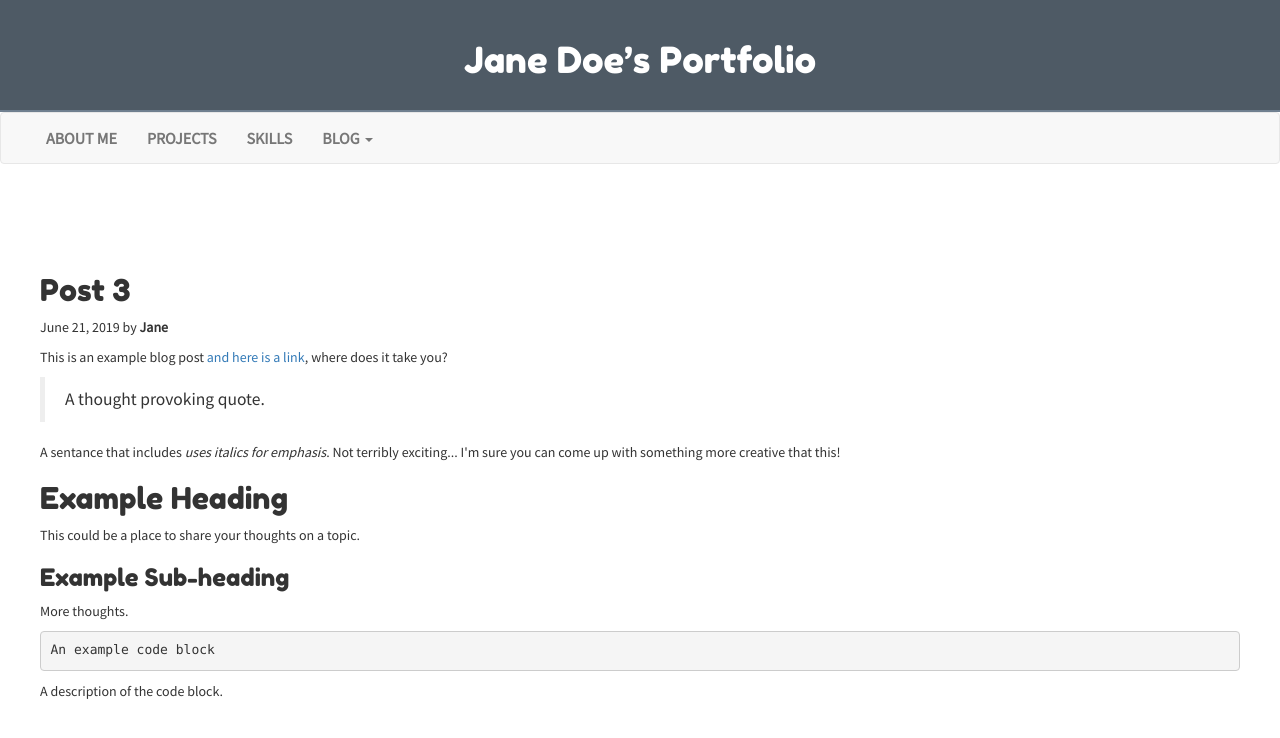
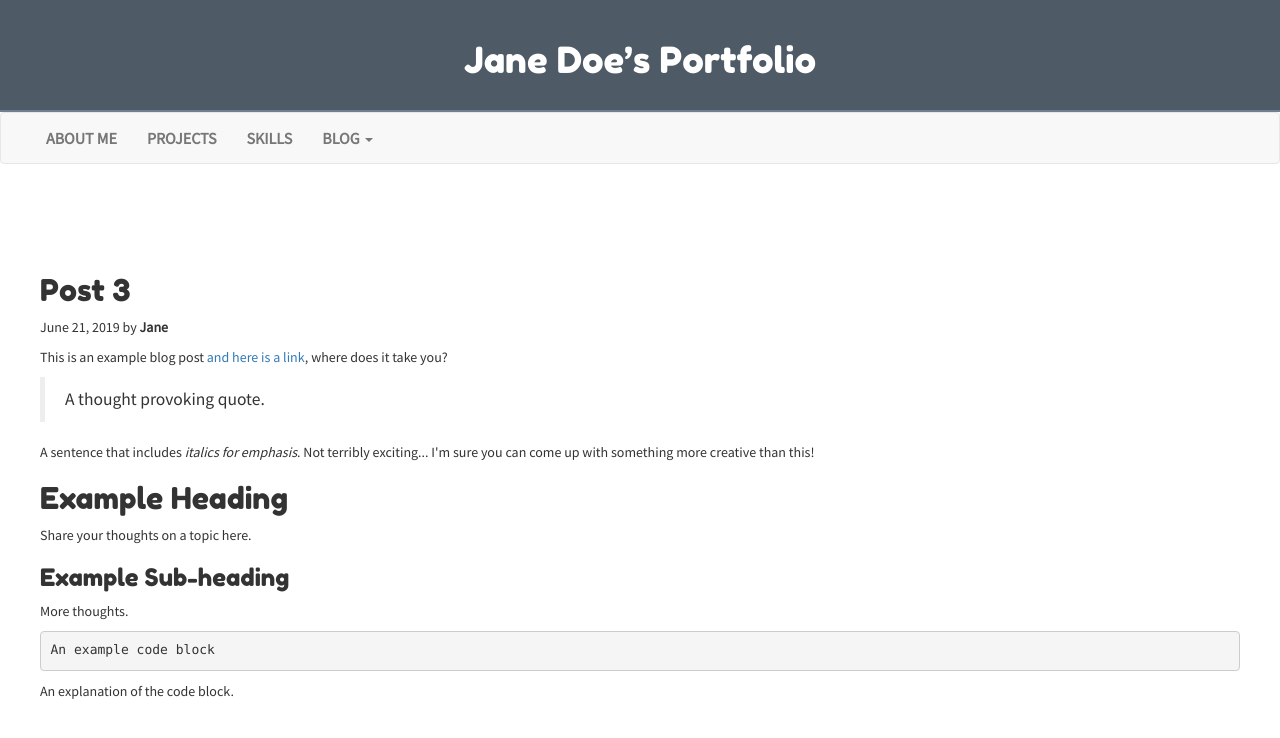
Before and after one commit to philly-tech-sistas/pts-html-css-2-example-site, a plain HTML site: page blog/post_3.html in a window 1280 px wide. Drawn offline with nearby package versions, Linux system fonts and the light colour scheme.

Commit message:
Fix typos.

```diff
--- a/blog/post_3.html
+++ b/blog/post_3.html
@@ -50,13 +50,13 @@
             <blockquote>
                 <p>A thought provoking quote.</p>
             </blockquote>
-            <p>A sentance that includes <em>uses italics for emphasis</em>. Not terribly exciting... I'm sure you can come up with something more creative that this!</p>
+            <p>A sentence that includes <em>italics for emphasis</em>. Not terribly exciting... I'm sure you can come up with something more creative than this!</p>
             <h2>Example Heading</h2>
-            <p>This could be a place to share your thoughts on a topic.</p>
+            <p>Share your thoughts on a topic here.</p>
             <h3>Example Sub-heading</h3>
             <p>More thoughts.</p>
             <pre><code>An example code block</code></pre>
-            <p>A description of the code block.</p>
+            <p>An explanation of the code block.</p>
         </div>
     </body>
 </html>
```
